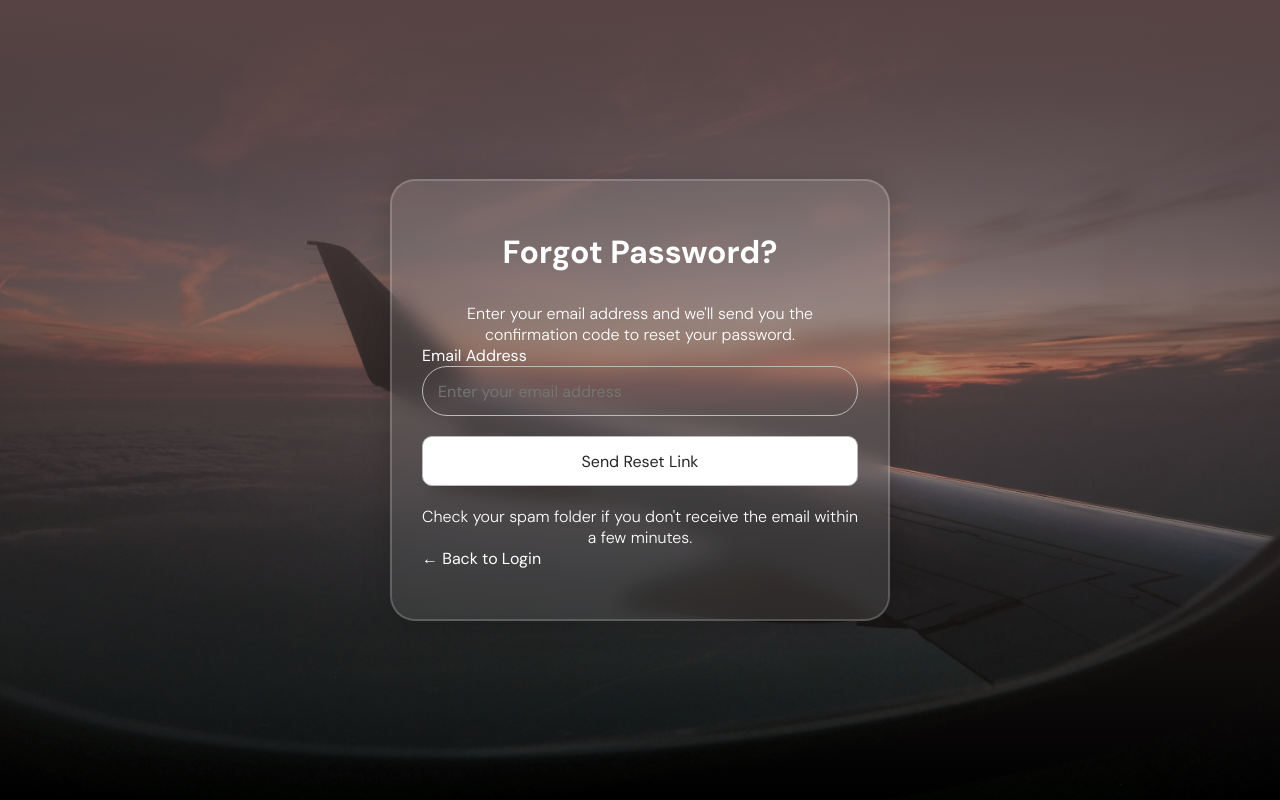
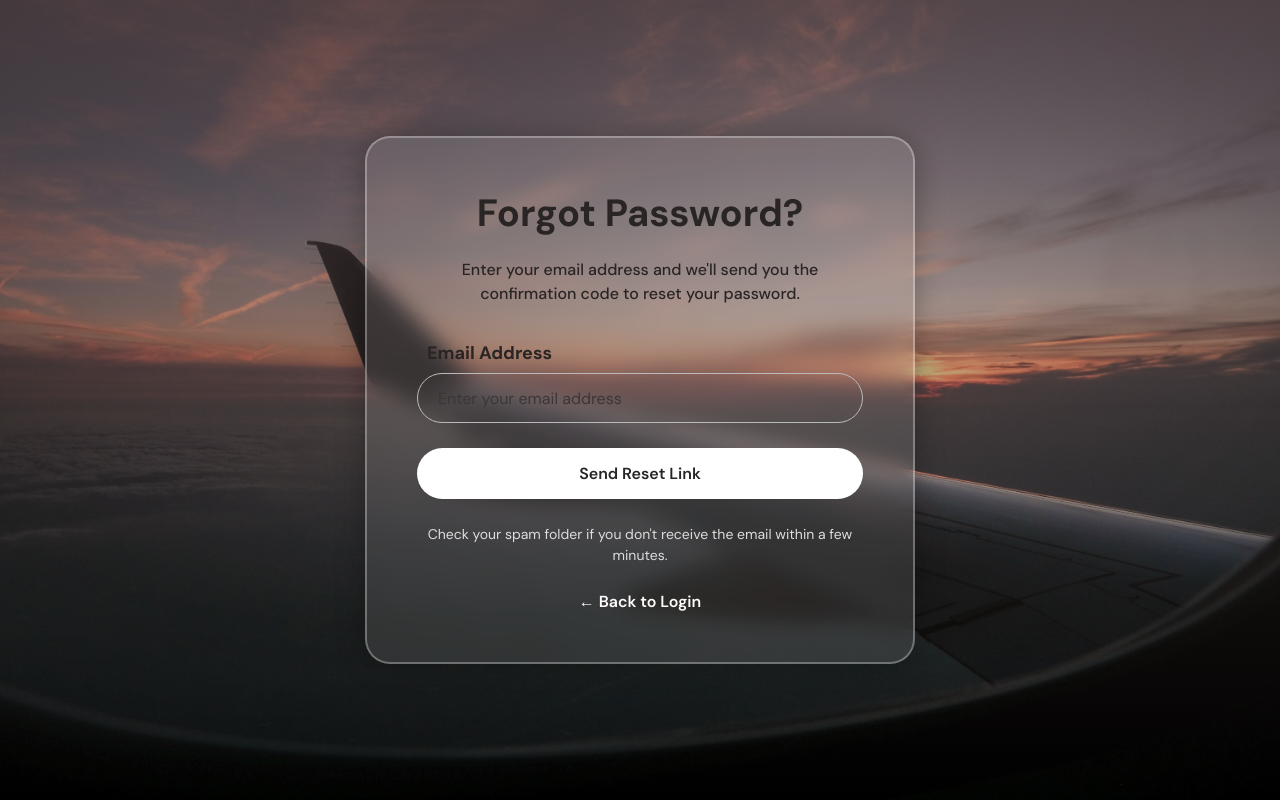
Before and after one commit to ENSIA-AI/Domestic_Airlines_management_system, a PHP site: page /forgot-password.php in a window 1280 px wide. Run offline with PHP 8.4, Linux system fonts and the light colour scheme.

Commit message:
improve and rebrand the forgot password ui

```diff
--- a/www/static/css/forgot-password.css
+++ b/www/static/css/forgot-password.css
@@ -1,95 +1,142 @@
 * {
 	box-sizing: border-box;
-}
-body {
 	margin: 0;
 	padding: 0;
+}
+
+body {
 	font-family: "Montserrat", sans-serif;
 	height: 100vh;
 	width: 100%;
-	background: linear-gradient(to bottom, rgb(87, 67, 67), transparent), url("/static/images/background.jpg");
-	-webkit-background-size: cover;
+	display: flex;
+	justify-content: center;
+	align-items: center;
+	background: linear-gradient(to bottom, rgba(87, 65, 65, 0.7), transparent), url("/static/images/background.jpg");
 	background-size: cover;
 	background-repeat: no-repeat;
 	background-position: center center;
-    display: flex;
-    justify-content: center;
 }
+
+.form-area {
+	display: flex;
+	justify-content: center;
+	align-items: center;
+	width: 100%;
+	height: 100vh;
+}
+
 .wrapper {
-	width: 500px;
-	height: auto;
-	color: #fff;
-	padding: 50px 30px;
-	box-shadow: 0 0 1rem 0 rgba(0, 0, 0, .2);
-	position: relative;
-	background: #ffffff1a;
-	border: 2px solid #ffffff30;
-	box-shadow: 0 0 30px #0000002a;
+	width: 550px;
+	color: white;
+	padding: 50px 50px;
+	background: rgba(255, 255, 255, 0.1);
+	backdrop-filter: blur(10px);
+	border: 2px solid rgba(255, 255, 255, 0.3);
+	box-shadow: 0 0 30px rgba(0, 0, 0, 0.3);
 	border-radius: 25px;
-    backdrop-filter: blur(10px);
-}
-.wrapper h1 {
-	text-align: center;
-	margin: 0;
-	margin-bottom: 30px;
-}
-.wrapper p {
-	margin: 0;
-	padding: 0;
-	font-weight: 300;
 	text-align: center;
 }
-.form-area {
-	display: grid;
-	place-items: center;
-	height: 100vh;
+
+.wrapper h1 {
+	font-size: 38px;
+	font-weight: bold;
+	margin-bottom: 20px;
+    color: rgb(42, 37, 37)
 }
-.box {
-	position: relative;
+
+.subtitle {
+	font-size: 16px;
+    font-weight: 500;
+	color: rgb(42, 37, 37);
+	margin-bottom: 35px;
+	line-height: 1.5;
 }
-.box input {
-	padding-right: 30px;
+
+.form-group {
+	margin-bottom: 25px;
+	text-align: left;
 }
-.box i {
-	position: absolute;
-	top: 34%;
-	transform: translateY(-50%);
-	right: 30px;
-	color: #fff;
+
+.form-group label {
+	display: block;
+	font-size: 18px;
+	font-weight: bold;
+	margin-bottom: 8px;
+    margin-left: 10px;
+	color: rgb(42, 37, 37);
 }
-.wrapper input, button {
+
+.input-wrapper input {
+	width: 100%;
+	height: 50px;
+	border: 1px solid #bababa;
+	border-radius: 50px;
+	background: transparent;
+	color: white;
+	font-size: 16px;
+	padding: 15px 20px;
+	outline: none;
+	transition: all 0.3s ease;
+}
+
+.input-wrapper input:focus {
+	border-color: black;
+	box-shadow: 0 0 10px rgba(255, 255, 255, 0.2);
+}
+
+.submit-btn {
+	width: 100%;
+	padding: 15px;
+	background: white;
+	color: #262626;
 	border: none;
-	border: 1px solid #bababa;
-	background: transparent;
-	outline: none;
-	height: 50px;
-	color: #ffffff;
+	border-radius: 50px;
 	font-size: 16px;
-	width: 100%;
-	margin-bottom: 20px;
-	padding: 15px;
-	border-radius: 50px;
+	font-weight: 600;
+	cursor: pointer;
+	transition: all 0.3s ease;
 }
-.wrapper .options {
-	display: flex;
-	justify-content: space-between;
-	align-items: center;
-	margin-bottom: 20px;
+
+.submit-btn:hover {
+    background-color: var(--myrtle-green);
+	transform: translateY(-3px);
+    transform: scale(1.03);
 }
-.wrapper .options label {
-	color: #fff;
-	font-size: 18px;
-	line-height: 3.5;
+
+.info-box {
+	margin-top: 25px;
+	font-size: 14px;
+	color: #ddd;
+	line-height: 1.5;
 }
-.options input[type="checkbox"] {
-	width: 15px;
-	height: auto;
+
+.back-to-login {
+	margin-top: 25px;
 }
-.wrapper a {
+
+.back-to-login a {
+	color: rgb(255, 251, 251);
 	text-decoration: none;
-	color: #fff;
+	font-size: 16px;
+	font-weight: 600;
+    display: inline-block;
 }
-.wrapper button {
-	background: #fff;
-	color: #262626;
+
+input::placeholder{
+    color: rgb(60, 55, 55);
 }
+
+.back-to-login a:hover {
+	color: var(--myrtle-green);
+    transform: scale(1.1);
+}
+
+@media (max-width: 600px) {
+	.wrapper {
+		width: 90%;
+		padding: 40px 25px;
+	}
+	.wrapper h1 {
+		font-size: 26px;
+	}
+}
```
